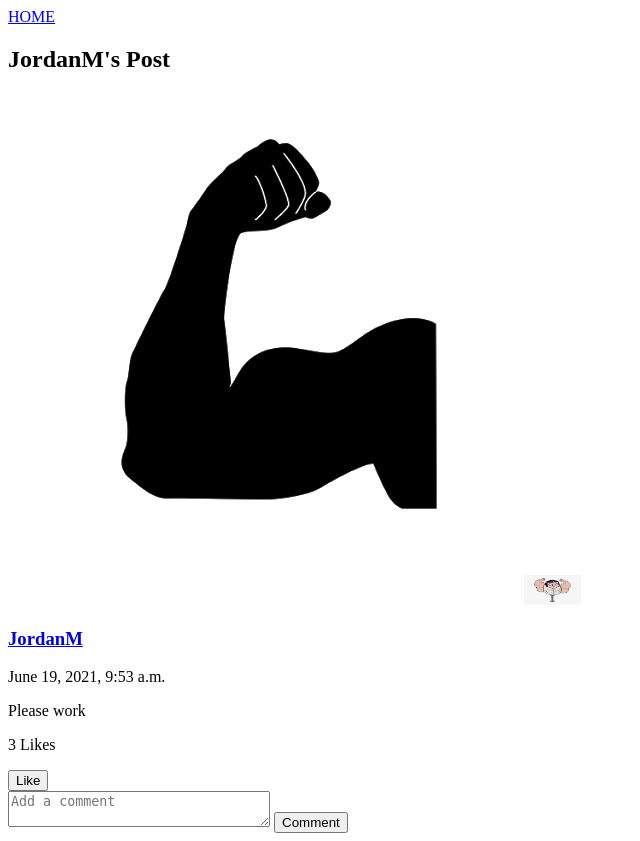
After one commit to Jordan-McGhee/SwoleMates, a Django app: template swolemates_app/templates/post_view.html in a window 1280 px wide. The commit adds this page. Shown: the whole page, without its empty margins (0-640 px from the left). Run offline with Django 3.2, Linux system fonts and the light colour scheme; the template is opened without the code that fills it: values that come from a table or form of the project are taken from there, others are empty; data comes from the database, SQL or seed files in the repository; both versions use the stored data as it was after the commit.

Commit message:
added post view/edit htmls, updated home/profile templates to direct to those new pages, added ability to edit posts, updated views/urls to include post view/edit/update/delete functionality, redid home views to not interfere with new htmls/views/urls

```diff
--- a/swolemates_app/models.py
+++ b/swolemates_app/models.py
@@ -5,6 +5,8 @@ import re
 
 EMAIL_REGEX = re.compile(r'^[a-zA-Z0-9.+_-]+@[a-zA-Z0-9._-]+\.[a-zA-Z]+$')
 forbidden_chars = ['@#$%^&*()_+=[{/}\|]?,;:.~`!"']
+banned_usernames = ["swolemate","swolemates","user","users","home","friend","friends","post","posts","request","requests","workout","workouts"]
+banned_words = ["fuck","shit","ass","pussy","cunt","dick","balls","nigger","nigga","fag","faggot"]
 
 # MODEL MANAGERS
 
@@ -36,6 +38,13 @@ class UserManager(models.Manager):
 
         if username_unique_check:
             errors['username'] = "That username is already taken"
+
+        if postData['username'] in banned_usernames:
+            errors['username'] = "Please choose a different username"
+
+        for word in banned_words:
+            if word in postData['username'].lower():
+                errors['username'] = "Really? Don't use those words in your username. Jerk."
 
         if not EMAIL_REGEX.match(postData['email']):
             errors['email'] = "Please enter a valid email address."
--- /dev/null
+++ b/swolemates_app/templates/post_view.html
@@ -0,0 +1,120 @@
+<!DOCTYPE html>
+<html lang="en">
+<head>
+    <meta charset="UTF-8">
+    <meta http-equiv="X-UA-Compatible" content="IE=edge">
+    <meta name="viewport" content="width=device-width, initial-scale=1.0">
+    <title>{{profile.username}}'s Post</title>
+</head>
+<body>
+    <!-- HOME - DELETE LATER--> <a href="/swolemates">HOME</a>
+    <h2>{{profile.username}}'s Post</h2>
+
+    <div id="post_wrapper">
+
+            <div class="post">
+
+                <!-- POST's IMAGE -->
+                {% if post.image %}
+                    <img src="/media/{{post.image}}" alt="{{post.posted_by}} image">
+                {% endif %}
+
+                <!-- POST's WORKOUT -->
+                {% if post.workout %}
+                    <a href="/swolemates/workout/{{post.workout.id}}">{{post.workout.name}}</a>
+                    {% for exercise in post.workout.exercises.all %}
+                        <h5>Exercise: {{exercise.name}}</h5>
+                        <p>{{exercise.set_count}}x{{exercise.rep_count}}</p>
+                    {% endfor %}
+                {% endif %}
+
+                <!-- PROFILE PHOTO AND POST INFO -->
+                <img src='/media/{{profile.profile_photo}}' alt = "profile photo" height="30px">
+                <h3><a href="/swolemates/user/{{post.posted_by}}">{{ post.posted_by }}</a></h3>
+                <p>{{ post.updated_at }}</p>
+                <p>{{ post.content }}</p>
+
+                <!-- IF USER's POST -->
+                {% if user == profile %}
+
+                    {% if post.posted_by == user %}
+
+                        <!-- EDIT POST -->
+                        <a href="/swolemates/post/{{post.id}}/edit">Edit Post</a>
+
+                        <!-- DELETE POST -->
+                        <form action="/swolemates/post/{{post.id}}/delete" method="POST">
+                            {% csrf_token %}
+                            <input type="submit" value="Delete Post">
+                        </form>
+
+                    {% endif %}
+
+                {% endif %}
+            </div>
+
+            <!-- ADD/REMOVE LIKES -->
+
+                <p>{{post.liked_by.all|length}} Likes</p>
+                {% if user in post.liked_by.all %}
+                    <form action="/swolemates/post/{{post.id}}/remove_like" method="POST">
+                        {% csrf_token %}
+                        <input type="submit" value="Unlike">
+                    </form>
+                {% else %}
+                    <form action="/swolemates/post/{{post.id}}/add_like" method="POST">
+                        {% csrf_token %}
+                        <input type="submit" value="Like">
+                    </form>
+                {% endif %}
+
+
+            <!-- POST A COMMENT SECTION -->
+            <div class="profile_make_comment">
+
+                <form action="/swolemates/post/{{post.id}}/add_comment" method="POST">
+                    {% csrf_token %}
+                    <textarea name="content" id="" cols="30" rows="2" placeholder="Add a comment"></textarea>
+                    <input type="submit" value="Comment">
+                </form>
+            </div>
+
+            <!-- ALL COMMENTS -->
+            {% for comment in post.comments.all %}
+                <img src="/media/{{ comment.posted_by.profile_photo }}" alt="{{ comment.posted_by.username }}'s photo" height="30px">
+                <h5>{{comment.posted_by.username}}</h5>
+                <p>{{comment.updated_at}}</p>
+                <p>{{comment.content}}</p>
+
+                <!-- ADD/REMOVE LIKES -->
+                <!-- <p>Liked By: {{post.liked_by.all}}</p> -->
+                <p>{{comment.liked_by.all|length}} Likes</p>
+                {% if user in comment.liked_by.all %}
+                    <form action="/swolemates/post/{{post.id}}/comment/{{comment.id}}/remove_like" method="POST">
+                        {% csrf_token %}
+                        <input type="submit" value="Unlike">
+                    </form>
+                {% else %}
+                    <form action="/swolemates/post/{{post.id}}/comment/{{comment.id}}/add_like" method="POST">
+                        {% csrf_token %}
+                        <input type="submit" value="Like">
+                    </form>
+                {% endif %}
+
+                <!-- DELETE COMMENT -->
+
+                {% if comment.posted_by == user or profile == user %}
+                    <form action="/swolemates/post/{{post.id}}/comment/{{comment.id}}/delete" method="POST">
+                        {% csrf_token %}
+                        <input type="submit" value="Delete Comment">
+
+                        <!-- DELEEEEEETEEEEEE -->
+                        <a href="/swolemates/post/{{post.id}}/comment/{{comment.id}}/delete">Delete Check</a>
+
+                    </form>
+                {% endif %}
+            {% endfor %}
+
+    </div>
+</body>
+</html>
--- a/swolemates_app/urls.py
+++ b/swolemates_app/urls.py
@@ -12,12 +12,22 @@ urlpatterns = [
     path('swolemates/request/<str:username>/accept_request', views.home_accept_friend_request),
     path('swolemates/request/<str:username>/deny_request', views.home_deny_friend_request),
     path('swolemates/request/<str:username>/remove_friend', views.home_remove_friend),
-    path('swolemates/post/<int:post_id>/add_like', views.home_post_add_like),
-    path('swolemates/post/<int:post_id>/remove_like', views.home_post_remove_like),
-    path('swolemates/post/<int:post_id>/add_comment', views.home_post_add_comment),
-    path('swolemates/post/<int:post_id>/comment/<int:comment_id>/delete', views.home_post_delete_comment),
-    path('swolemates/comment/<int:comment_id>/add_like', views.home_comment_add_like),
-    path('swolemates/comment/<int:comment_id>/remove_like', views.home_comment_remove_like),
+    path('swolemates/post/<int:post_id>', views.view_post),
+    path('swolemates/post/<int:post_id>/edit', views.edit_post),
+    path('swolemates/post/<int:post_id>/update', views.update_post),
+    path('swolemates/post/<int:post_id>/delete', views.delete_post),
+    path('swolemates/post/<int:post_id>/add_like', views.post_add_like),
+    path('swolemates/post/<int:post_id>/remove_like', views.post_remove_like),
+    path('swolemates/post/<int:post_id>/add_comment', views.post_add_comment),
+    path('swolemates/post/<int:post_id>/comment/<int:comment_id>/delete', views.post_delete_comment),
+    path('swolemates/post/<int:post_id>/comment/<int:comment_id>/add_like', views.post_comment_add_like),
+    path('swolemates/post/<int:post_id>/comment/<int:comment_id>/remove_like', views.post_comment_remove_like),
+    path('swolemates/home/post/<int:post_id>/add_like', views.home_post_add_like),
+    path('swolemates/home/post/<int:post_id>/remove_like', views.home_post_remove_like),
+    path('swolemates/home/post/<int:post_id>/add_comment', views.home_post_add_comment),
+    path('swolemates/home/post/<int:post_id>/comment/<int:comment_id>/delete', views.home_post_delete_comment),
+    path('swolemates/home/comment/<int:comment_id>/add_like', views.home_comment_add_like),
+    path('swolemates/home/comment/<int:comment_id>/remove_like', views.home_comment_remove_like),
     path('swolemates/user/<str:username>', views.profile),
     path('swolemates/user/<str:username>/edit', views.profile_edit),
     path('swolemates/user/<str:username>/update', views.profile_update),
```
Also changed, not shown: swolemates_app/templates/home.html (+14 -9 lines), swolemates_app/templates/post_edit.html (added, +55 -0 lines), swolemates_app/templates/profile.html (+8 -3 lines), swolemates_app/views.py (+128 -2 lines), db.sqlite3, media/images/default_KIuKS5f.png (added), media/images/flex3_fUANX3r.png (added), media/images/flex_ZxKo7DO.png (added).
